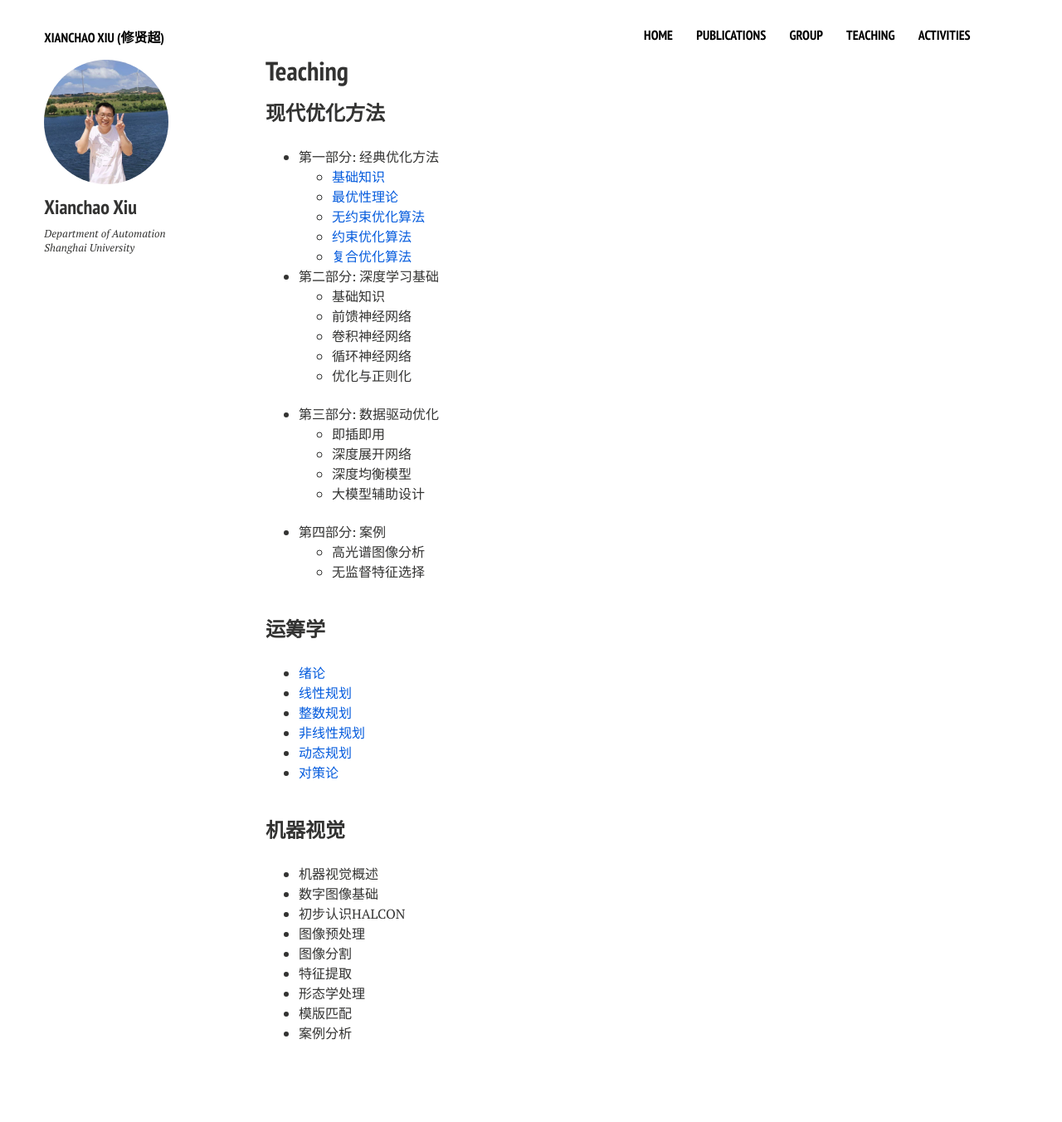
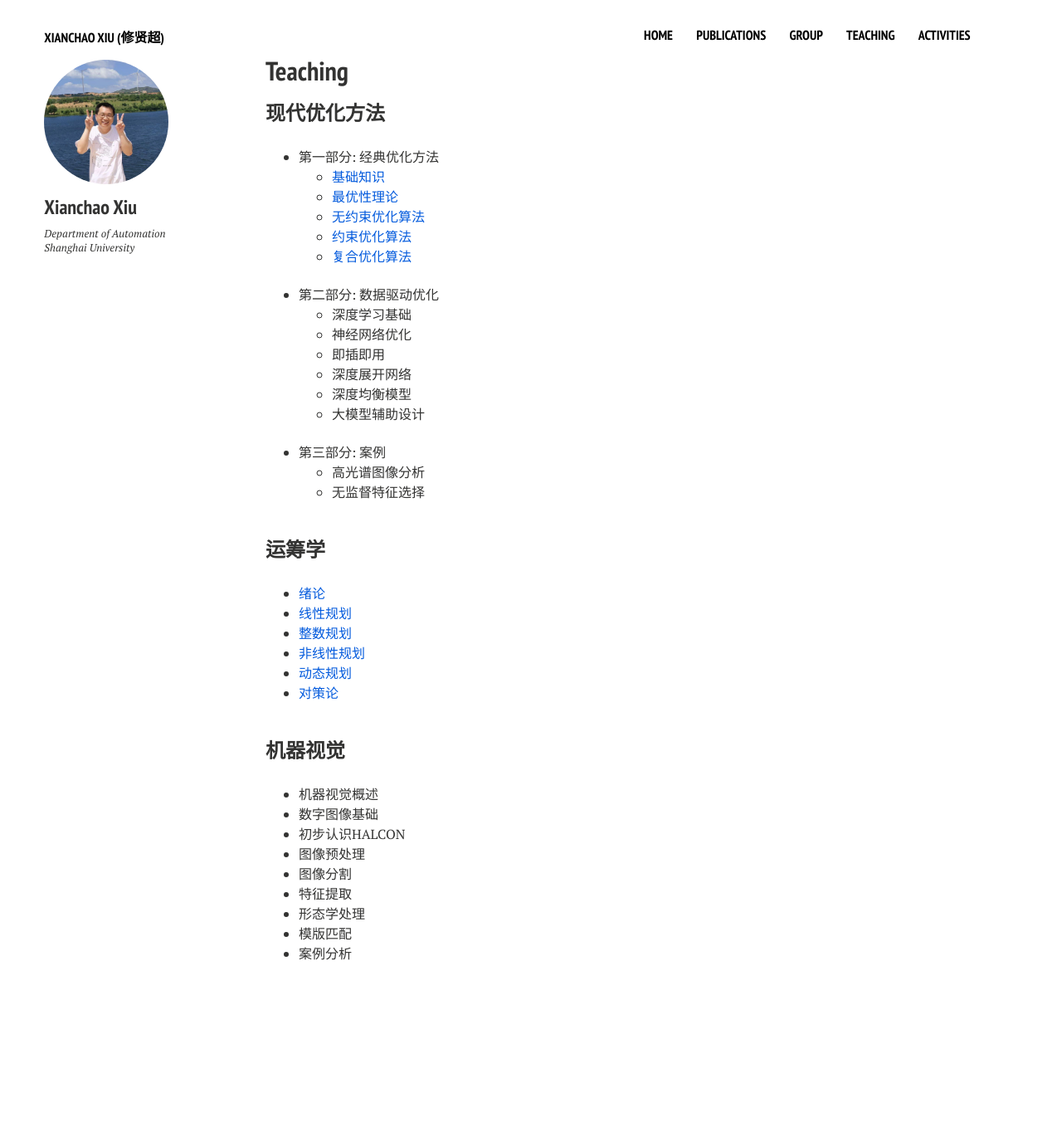
Before and after one commit to xianchaoxiu/xianchaoxiu.github.io, a Jekyll site: the page built from teaching/index.md, in a window 1280 px wide. Shown: the whole page at 83% size. Built offline with Jekyll 4.4.1, drawn with Linux system fonts in a browser that asks for light colours; nearby versions of some CDN libraries; after the commit the page ends 1256 px from its top, so only the background shows below that.

Commit message:
Update index.md

```diff
--- a/teaching/index.md
+++ b/teaching/index.md
@@ -16,22 +16,18 @@ share: false
   - <a href="../teaching/OPT_1.pdf" class="textlink" target="_blank">最优性理论 </a> <br>
   - <a href="../teaching/OPT_1.pdf" class="textlink" target="_blank">无约束优化算法 </a> <br>
   - <a href="../teaching/OPT_1.pdf" class="textlink" target="_blank">约束优化算法 </a> <br>
-  - <a href="../teaching/OPT_1.pdf" class="textlink" target="_blank">复合优化算法 </a> <br>
+  - <a href="../teaching/OPT_1.pdf" class="textlink" target="_blank">复合优化算法 </a> <br><br>
 
-- 第二部分: 深度学习基础  <br>
-  - 基础知识 <br>
-  - 前馈神经网络 <br>
-  - 卷积神经网络 <br>
-  - 循环神经网络 <br>
-  - 优化与正则化 <br> <br>
 
-- 第三部分: 数据驱动优化 <br>
+- 第二部分: 数据驱动优化 <br>
+  - 深度学习基础 <br>
+  - 神经网络优化  <br>
   - 即插即用 <br>
   - 深度展开网络 <br>
   - 深度均衡模型 <br>
   - 大模型辅助设计 <br><br>
 
-- 第四部分: 案例 <br>
+- 第三部分: 案例 <br>
   - 高光谱图像分析 <br>
   - 无监督特征选择 <br><br>
 
```
